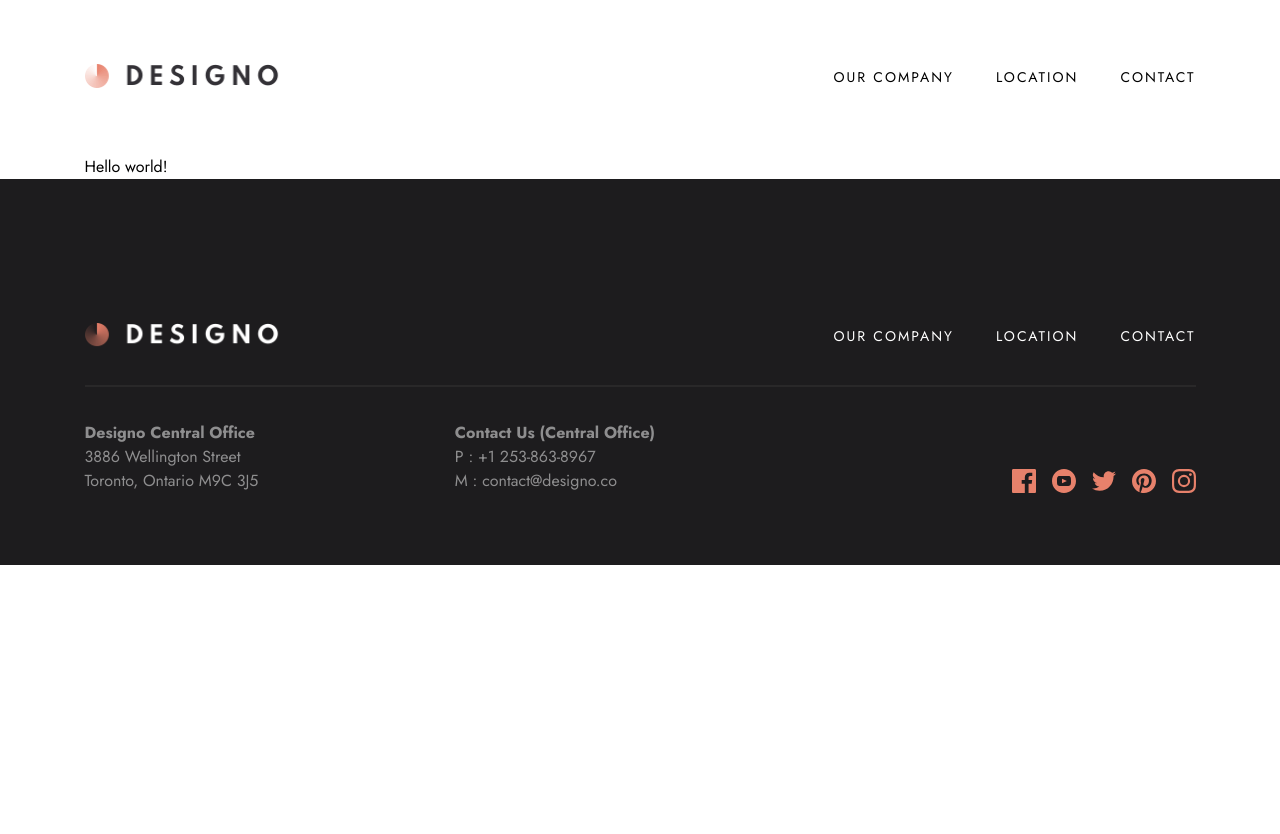
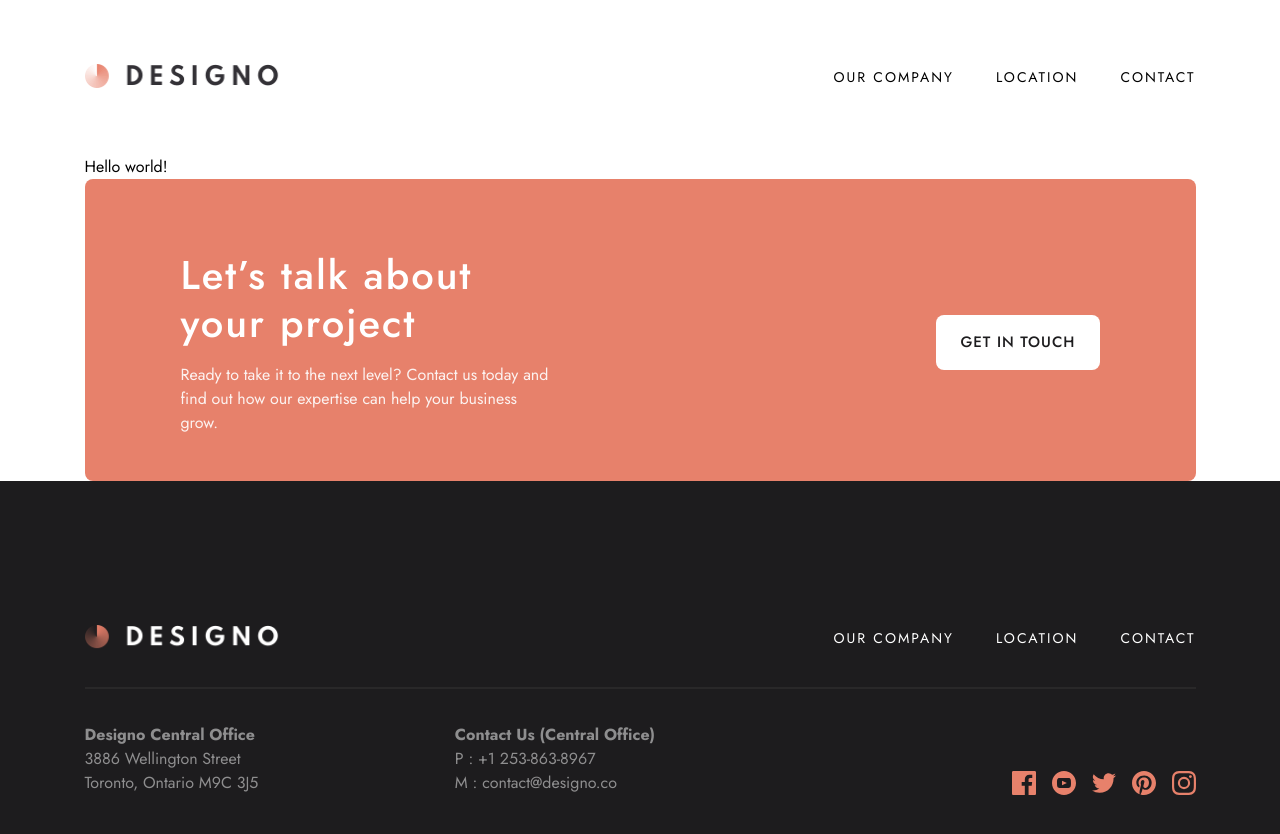
Before and after one commit to nivancheva/designo-multi-page-website-react, a Next.js app: page / in a window 1280 px wide. Shown: the top 834 px of the page. Before the commit the page ends 800 px from the top, so only its background shows below. Built offline with nearby package versions, Linux system fonts and the light colour scheme.

Commit message:
style GetInTouch component

```diff
--- /dev/null
+++ b/src/app/components/GetInTouch.css
@@ -0,0 +1,44 @@
+.get-in-touch {
+    background-color: var(--clr-peach);
+    color: var(--clr-white);
+    padding: 4rem 1.5rem;
+    border-radius: .5rem;
+    text-align: center;
+}
+
+.get-in-touch_heading {
+    margin-bottom: 2rem;
+}
+
+/* mobile */
+@media (max-width:639px) {
+    .get-in-touch {
+        padding: 3.563rem;
+    }
+}
+
+/* tablet */
+@media (min-width:640px) {
+    .get-in-touch {
+        padding: 3.563rem;
+    }
+
+}
+
+
+/* desktop */
+@media (min-width:864px) {
+    .get-in-touch {
+        display: flex;
+        justify-content: space-between;
+        align-items: center;
+        padding: 4.5rem 6rem 2.875rem;
+        gap: 2rem;
+        text-align: left;
+    }
+
+    .get-in-touch_heading {
+        width: 23rem;
+        margin-bottom: 0;
+    }
+}
--- /dev/null
+++ b/src/app/components/GetInTouch.jsx
@@ -0,0 +1,15 @@
+import './GetInTouch.css'
+
+export default function GetInTouch() {
+    return (
+        <div className='get-in-touch'>
+            <div className='get-in-touch_heading grid gap-4'>
+                <h2>Let’s talk about your project</h2>
+                <p className='opacity-90'>Ready to take it to the next level? Contact us today and find out
+                    how our expertise can help your business grow.
+                </p>
+            </div>
+            <button className='button-secondary'>Get in touch</button>
+        </div>
+    )
+}
--- a/src/app/globals.css
+++ b/src/app/globals.css
@@ -37,6 +37,7 @@ h1,
 h2,
 h3 {
     font-weight: var(--fw-medium);
+    line-height: 1.2;
 }
 
 h1 {
@@ -53,12 +54,37 @@ h3 {
     letter-spacing: var(--letter-spacing-h3);
 }
 
-.test {
-    background-color: red;
+.container {
+    margin-inline: auto;
 }
 
-.container {
-    margin-inline: auto;
+button {
+    text-transform: uppercase;
+    font-size: .9375rem;
+    font-weight: var(--fw-medium);
+    letter-spacing: 1px;
+    cursor: pointer;
+    padding: 1rem 1.5rem;
+    border-radius: .5rem;
+}
+
+.button-primary {
+    background-color: var(--clr-peach);
+    color: var(--clr-white);
+}
+
+.button-primary:hover {
+    background-color: var(--clr-light-peach);
+}
+
+.button-secondary {
+    background-color: var(--clr-white);
+    color: var(--clr-black);
+}
+
+.button-secondary:hover {
+    background-color: var(--clr-light-peach);
+    color: var(--clr-white);
 }
 
 /* mobile */
--- a/src/app/page.tsx
+++ b/src/app/page.tsx
@@ -1,6 +1,10 @@
+import GetInTouch from './components/GetInTouch'
 
 export default function Home() {
   return (
-    <div className="container">Hello world!</div>
+    <div className="container">
+      <p>Hello world!</p>
+      <GetInTouch />
+    </div>
   )
 }
```
